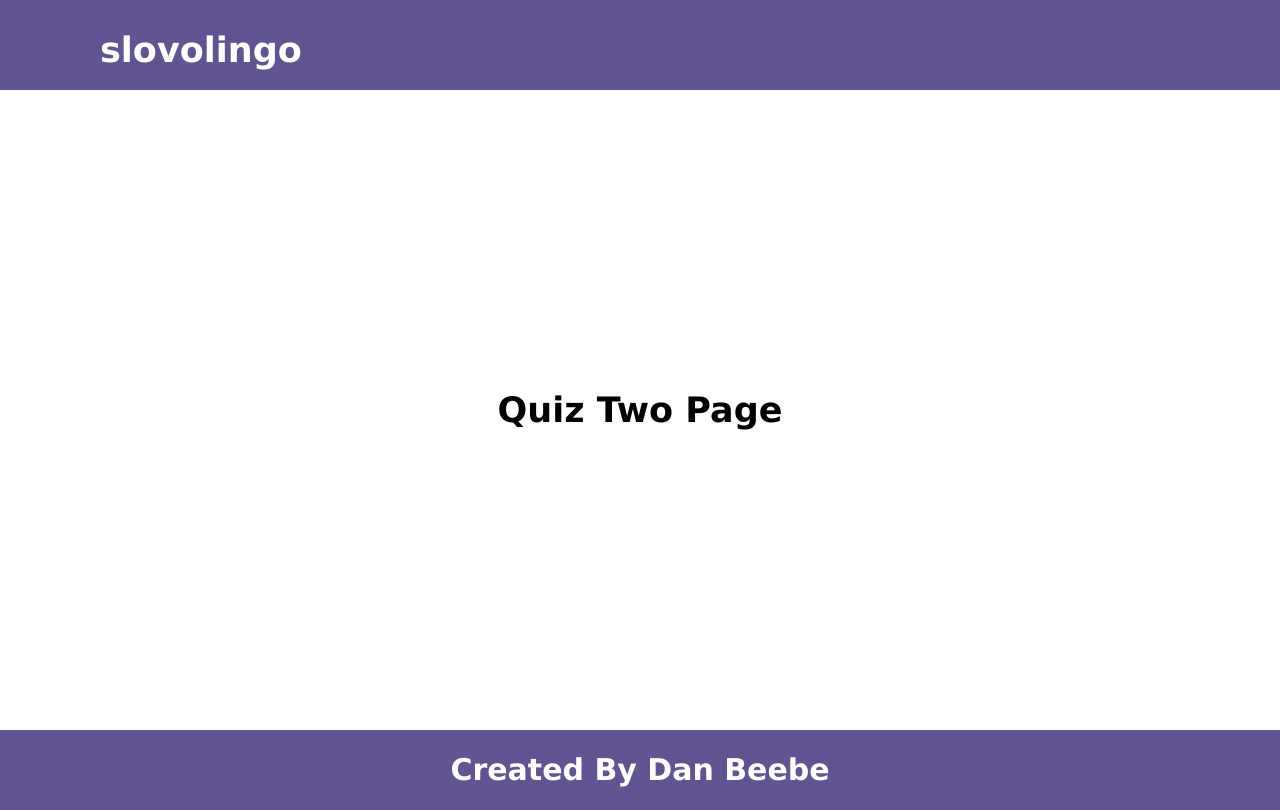
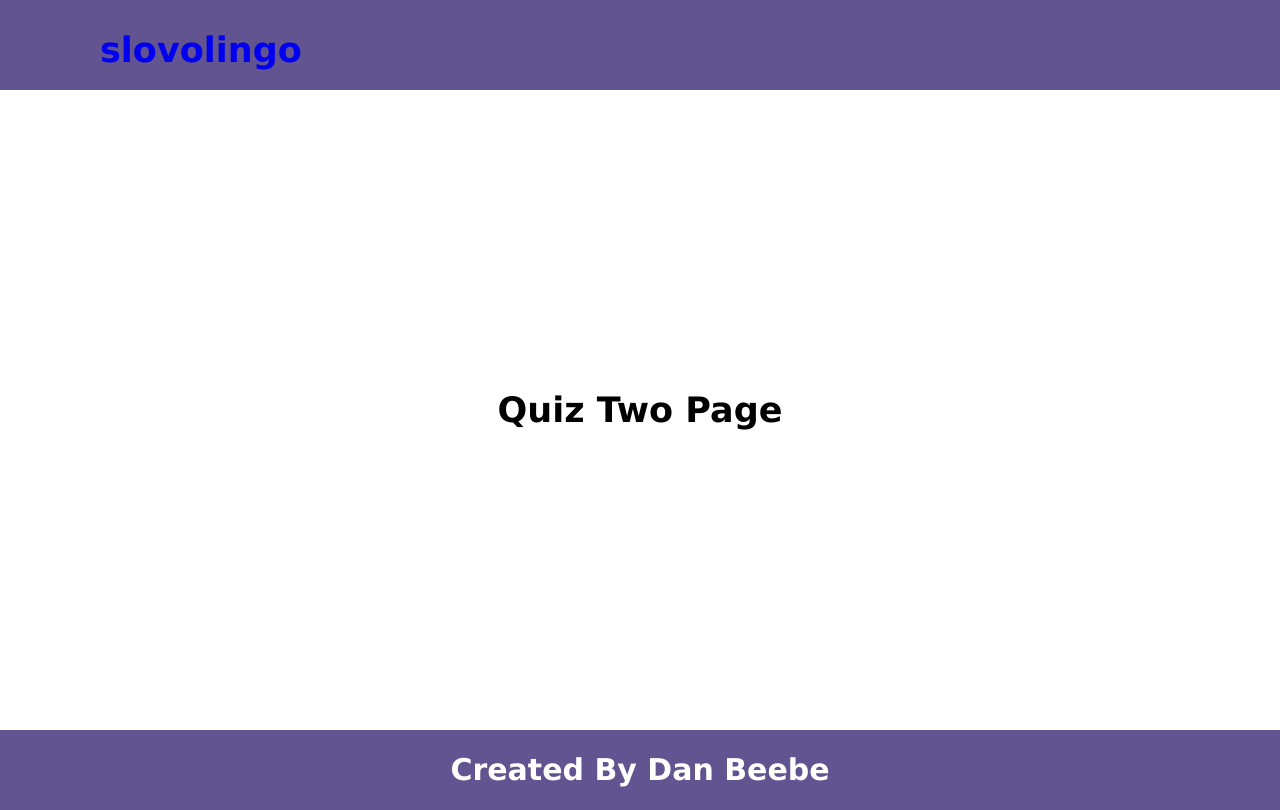
Before and after one commit to danielwbeebe/Slovene-Language-App, a React (Create React App) app in the folder client/: page /quiztwo in a window 1280 px wide. Built offline with nearby package versions, Linux system fonts and the light colour scheme; the HTML template or start-up script is replaced by a standard one.

Commit message:
add link to main page in second quiz component

```diff
--- a/client/src/App.css
+++ b/client/src/App.css
@@ -406,13 +406,13 @@ a:focus { text-decoration: none; color: inherit; }
   text-decoration: none;
 }
 
-.quiz-one-message {
+.quiz-one-message, .quiz-two-message {
   background-color: #625391;
   color: white;
   text-decoration: none;
 }
 
-.quiz-one-message:hover {
+.quiz-one-message:hover, .quiz-two-message:hover {
   color: #F88017;
 }
 
--- a/client/src/components/QuizOne.jsx
+++ b/client/src/components/QuizOne.jsx
@@ -42,37 +42,28 @@ class QuizOne extends Component {
   }
 
   clickLeft() {
-    console.log(this.state.correct)
     if (this.state.correct==="left") {
-      console.log("correct!")
       this.checkCorrect();
     }
     else {
-      console.log("wrong!")
       this.isWrong();
     }
   }
 
   clickCenter() {
-    console.log(this.state.correct)
     if (this.state.correct==="center") {
-      console.log("correct!")
       this.checkCorrect();
     }
     else {
-      console.log("wrong!")
       this.isWrong();
     }
   }
 
   clickRight() {
-    console.log(this.state.correct)
     if (this.state.correct==="right") {
-      console.log("correct!")
       this.checkCorrect();
     }
     else {
-      console.log("wrong!")
       this.isWrong();
     }
   }
@@ -472,7 +463,7 @@ class QuizOne extends Component {
     }
   if (this.state.number===10) {
     this.setState({
-      question: "Congratulations! You Finished!",
+      question: "Congratulations! You Finished Quiz One!",
       left: " ",
       center: " ",
       right: "  ",
--- a/client/src/components/QuizTwo.jsx
+++ b/client/src/components/QuizTwo.jsx
@@ -1,17 +1,28 @@
-import React from 'react';
+import React, {Component} from 'react';
+import {Link} from 'react-router-dom';
 
 
-const QuizTwo = () => {
+class QuizTwo extends Component {
+  constructor(){
+    super();
+      this.state = {
+        number: 0,
+        question: " ",
+        left: " ",
+        center: " ",
+        right: " ",
+        correct: " ",
+        clicked: " ",
+        done: false,
+      }
+  }
 
+  render(){
     return (
       <div className="quiz-two">
 
         <div className="quiz-two-header">
-
-        <div className="quiz-two-message">
-          <h1>slovolingo</h1>
-        </div>
-
+          <h1 className="quiz-two-message"><Link to="/main">slovolingo</Link></h1>
         </div>
 
         <div className="quiz-two-main">
@@ -25,5 +36,6 @@ const QuizTwo = () => {
       </div>
     )
   }
+}
 
 export default QuizTwo;
```
Lines whose indentation alone changed are shown as unchanged.
